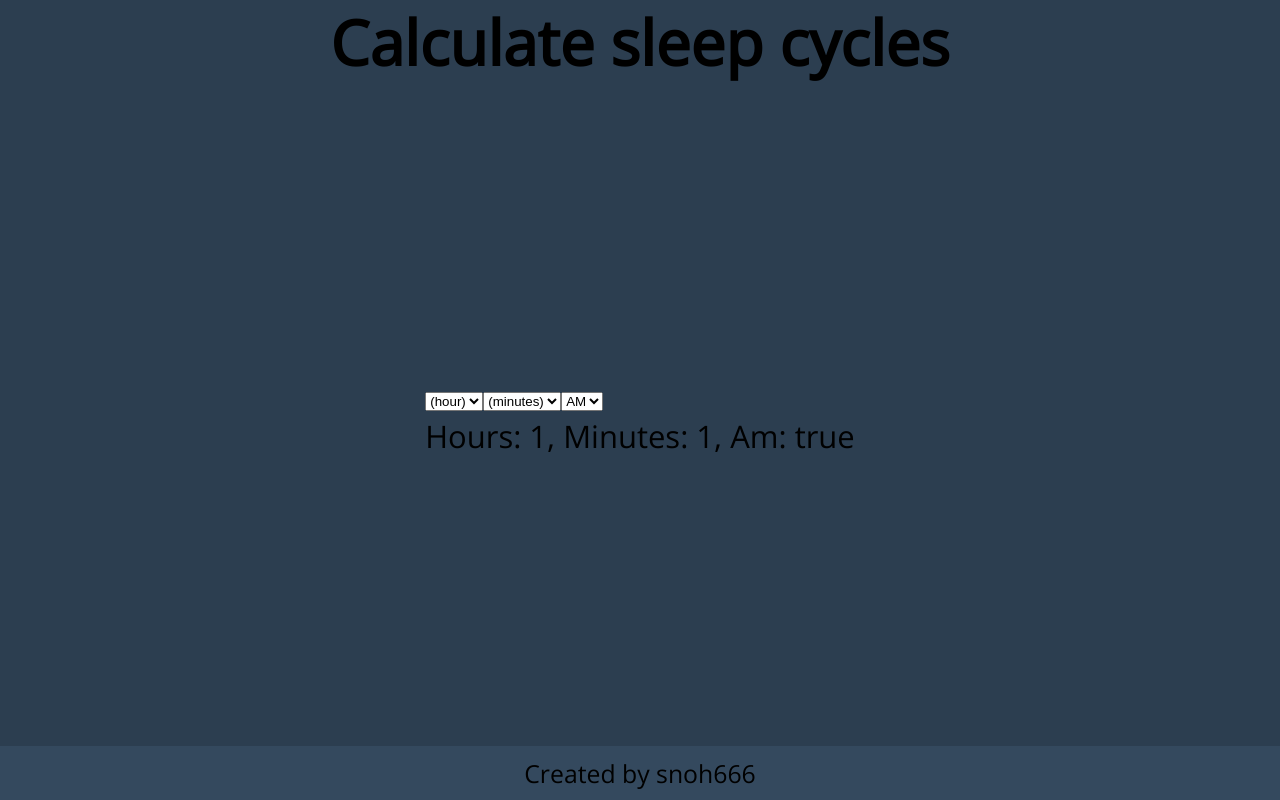
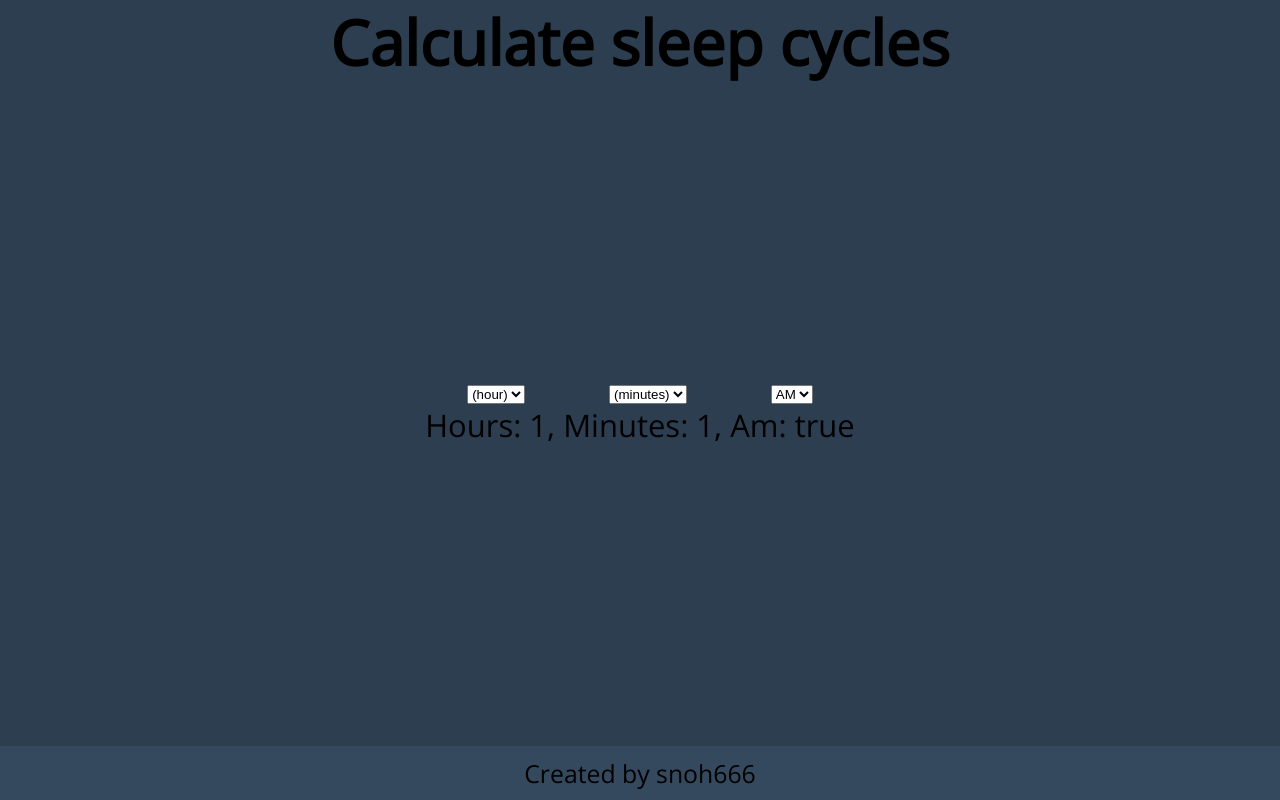
Before and after one commit to snoh666/sleep-cycle-calculator, a React (Create React App) app: page / in a window 1280 px wide. Built offline with nearby package versions, Linux system fonts and the light colour scheme; the HTML template or start-up script is replaced by a standard one.

Commit message:
Added styling to Values parent div component

```diff
--- a/src/index.css
+++ b/src/index.css
@@ -25,3 +25,9 @@ footer{
   text-align: center;
   font-size: .8em;
 }
+.Values{
+  display: flex;
+  flex-direction: row;
+  align-items: center;
+  justify-content: space-around;
+}
```
